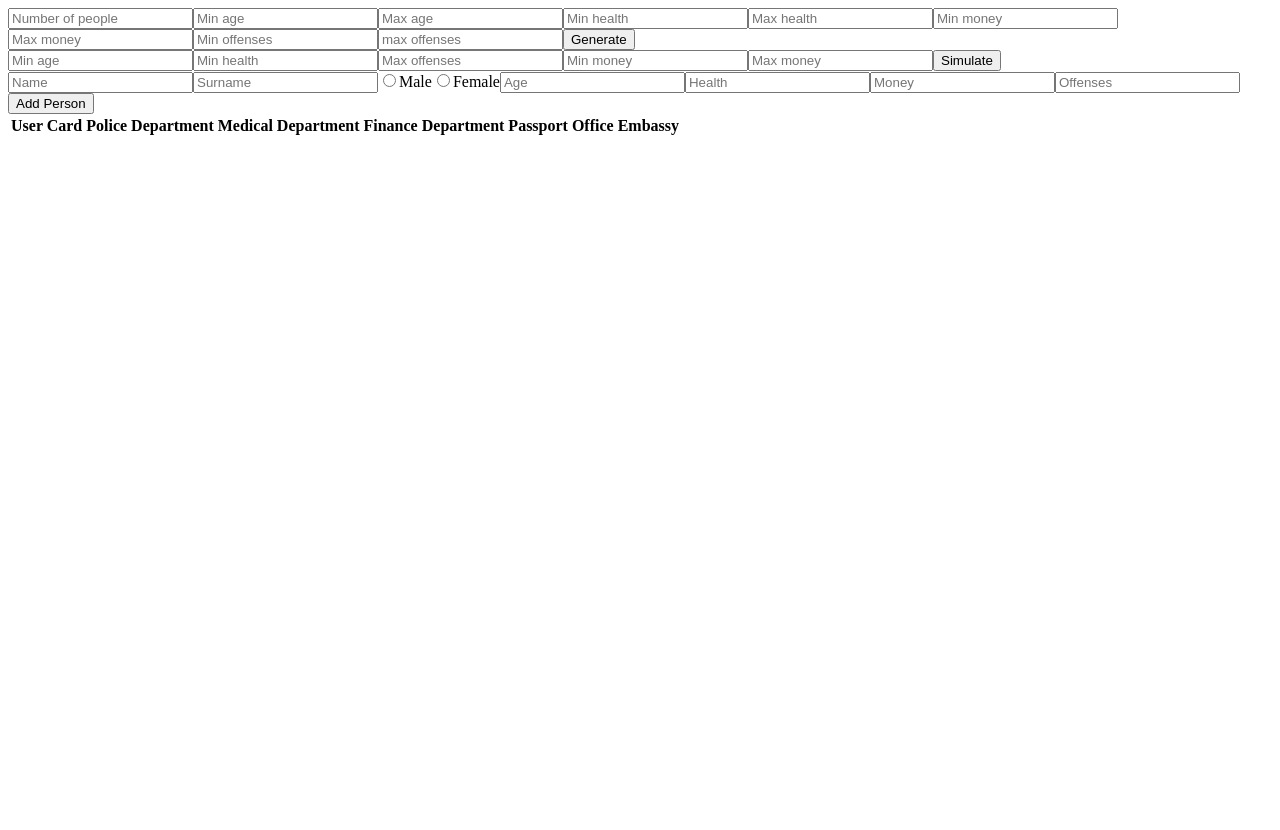
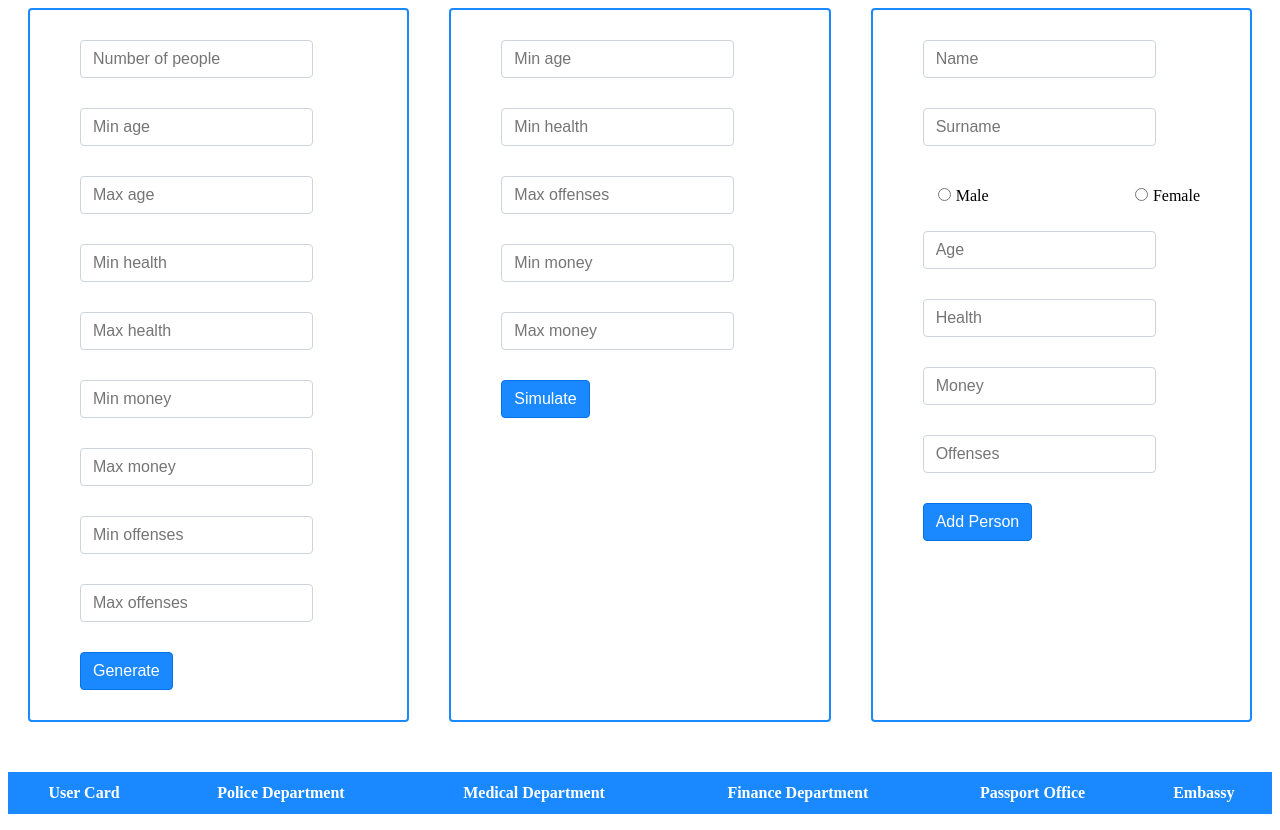
Before and after one commit to RaLLy08/Visa-Statistics, a website built with webpack: page src/index.html in a window 1280 px wide. Before the commit the page ends 800 px from the top, so only its background shows below. Built offline with nearby package versions, Linux system fonts and the light colour scheme; what fakerator would draw is missing.

Commit message:
design complete

```diff
--- a/src/style.scss
+++ b/src/style.scss
@@ -1,3 +1,7 @@
+*, ::after, ::before {
+    box-sizing: border-box;
+}
+
 .indicator__lights {
     list-style-type: none;
 
@@ -10,3 +14,85 @@
         border-radius: 15px;
     }
 }
+
+.wrapper__controllers {
+    display: flex;
+
+    [class^="controllers"] {
+        width: 33.33%;
+        border: 2px solid #1a89ff;
+        margin: 0 20px;
+        padding: 15px 0;
+        border-radius: .25rem;
+
+        form {
+            display: flex;
+            flex-wrap: wrap;
+            justify-content: space-between;
+            margin: 0 50px;
+
+            input {
+                padding: .375rem .75rem;
+                margin: 15px 0;
+                font-size: 1rem;
+                line-height: 1.5;
+                color: #495057;
+                border: 1px solid #ced4da;
+                border-radius: .25rem;
+            }
+
+            button {
+                color: #fff;
+                text-align: center;
+                cursor: pointer;
+                background-color: #1a89ff;
+                border: 1px solid #0572e6;
+                padding: .375rem .75rem;
+                margin: 15px 0;
+                font-size: 1rem;
+                line-height: 1.5;
+                border-radius: .25rem;
+            }
+
+            button:hover {
+                color: #1a89ff;
+                background-color: #fff;
+            }
+
+            .check {
+                position: relative;
+                display: block;
+                padding-left: 15px;
+                padding-top: 12px;
+
+                label {
+                    padding-left: 5px;
+                }
+            }
+        }
+    }
+}
+
+.wrapper__table-list {
+    margin-top: 50px;
+
+    .table-list__table {
+        width: 100%;
+        margin-bottom: 1rem;
+        color: #212529;
+        border-collapse: collapse;
+
+        thead th {
+            color: #fff;
+            background-color: #1a89ff;
+            padding: .75rem;
+        }
+
+        tbody td {
+            padding: .75rem;
+            vertical-align: middle;
+            border-top: 1px solid #dee2e6;
+        }
+    }
+
+}
--- a/src/view.js
+++ b/src/view.js
@@ -11,35 +11,40 @@ class View {
 
         wrapper.classList.add('wrapper');
 
-        const wrapperGenerator = document.createElement('div');
+        const wrapperControllers = document.createElement('div');
 
-        wrapperGenerator.classList.add('wrapper__generator');
-        wrapper.append(wrapperGenerator);
+        wrapperControllers.classList.add('wrapper__controllers');
+        wrapper.append(wrapperControllers);
+
+        const controllersGenerator = document.createElement('div');
+
+        controllersGenerator.classList.add('controllers__generator');
+        wrapperControllers.append(controllersGenerator);
 
         const generatorForm = document.createElement('form');
 
         generatorForm.id = 'genForm';
-        wrapperGenerator.append(generatorForm);
+        controllersGenerator.append(generatorForm);
 
-        const wrapperSimulator = document.createElement('div');
+        const controllersSimulator = document.createElement('div');
 
-        wrapperSimulator.classList.add('wrapper__simulator');
-        wrapper.append(wrapperSimulator);
+        controllersSimulator.classList.add('controllers__simulator');
+        wrapperControllers.append(controllersSimulator);
 
         const simulatorForm = document.createElement('form');
 
         simulatorForm.id = 'simForm';
-        wrapperSimulator.append(simulatorForm);
+        controllersSimulator.append(simulatorForm);
 
-        const wrapperAddHuman = document.createElement('div');
+        const controllersAddHuman = document.createElement('div');
 
-        wrapperAddHuman.classList.add('wrapper__add-human');
-        wrapper.append(wrapperAddHuman);
+        controllersAddHuman.classList.add('controllers__add-human');
+        wrapperControllers.append(controllersAddHuman);
 
         const addHumanForm = document.createElement('form');
 
         addHumanForm.id = 'addHumanForm';
-        wrapperAddHuman.append(addHumanForm);
+        controllersAddHuman.append(addHumanForm);
 
         const generatorInputs = this.inputsCreating([
             {type: 'number', name: 'numOfPeople', placeholder: 'Number of people', required: true },
@@ -50,7 +55,7 @@ class View {
             {type: 'number', name: 'minMoney', placeholder: 'Min money', required: true },
             {type: 'number', name: 'maxMoney', placeholder: 'Max money', required: true },
             {type: 'number', name: 'minOffenses', placeholder: 'Min offenses', required: true },
-            {type: 'number', name: 'maxOffenses', placeholder: 'max offenses', required: true }
+            {type: 'number', name: 'maxOffenses', placeholder: 'Max offenses', required: true }
         ]);
 
         const simInputs = this.inputsCreating([
@@ -154,14 +159,19 @@ class View {
             object.placeholder && input.setAttribute('placeholder', object.placeholder);
             object.required && (input.required = 'required');
 
-            inputs.push(input);
-
-            if (object.type === 'radio') {
+            if (!(object.type === 'radio')){
+                inputs.push(input);
+            } else {
+                const check = document.createElement('div');
+                check.setAttribute('class', 'check');
                 const label = document.createElement('label');
 
                 label.innerText = object.text;
 
-                inputs.push(label);
+                check.append(input);
+                check.append(label);
+
+                inputs.push(check);
             }
         });
 
@@ -188,7 +198,7 @@ class View {
             const userCard = document.createElement('td');
 
             userCard.id = person.index;
-            userCard.innerText = `Age:${person.age}, ${person.FandLname}, health:${person.health}%, money:${person.money}$, offenses:${person.offenses}, gender:${person.gender}`;
+            userCard.innerText = `Age: ${person.age}, ${person.FandLname}, Health: ${person.health}%, Money: ${person.money}$, Offenses: ${person.offenses}, Gender: ${person.gender}`;
             const policeDep = document.createElement('td');
 
             policeDep.append(this.lightsCreating(2, +('1' + `${person.index}`)));
```
